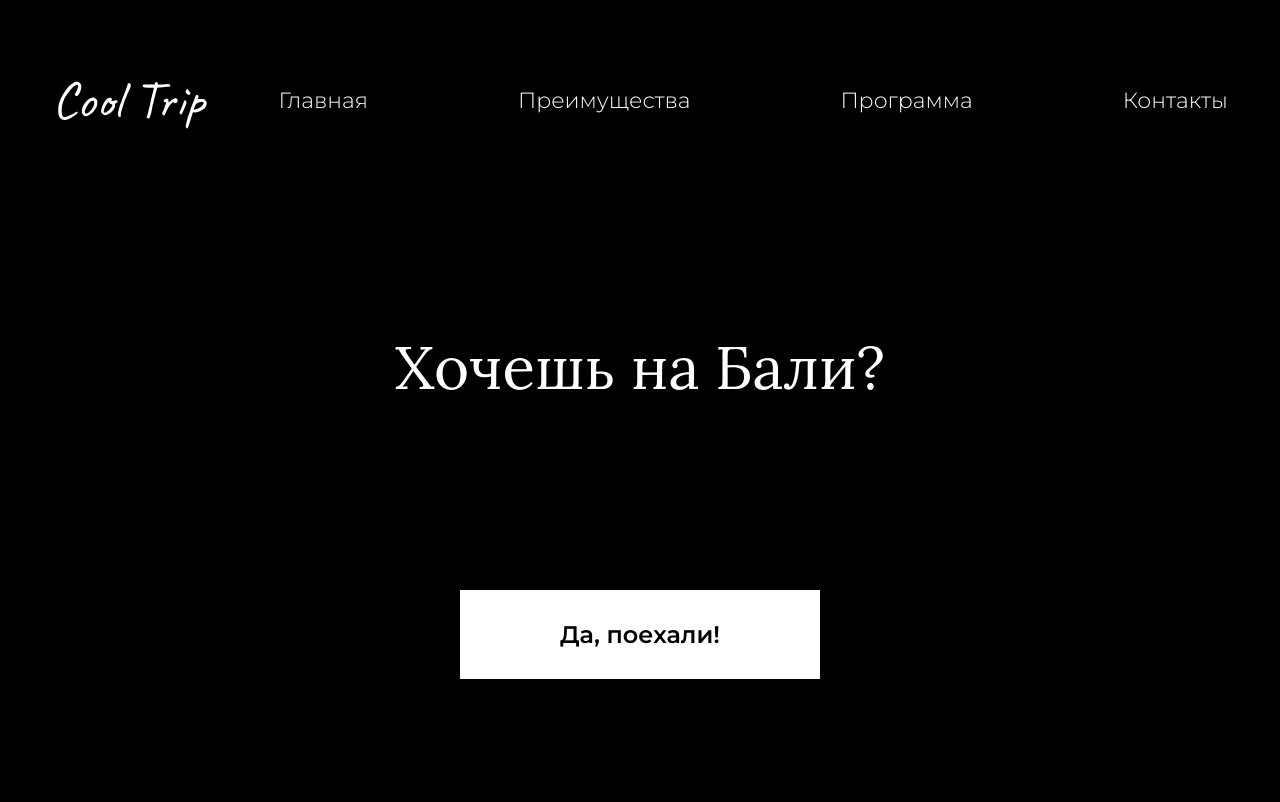
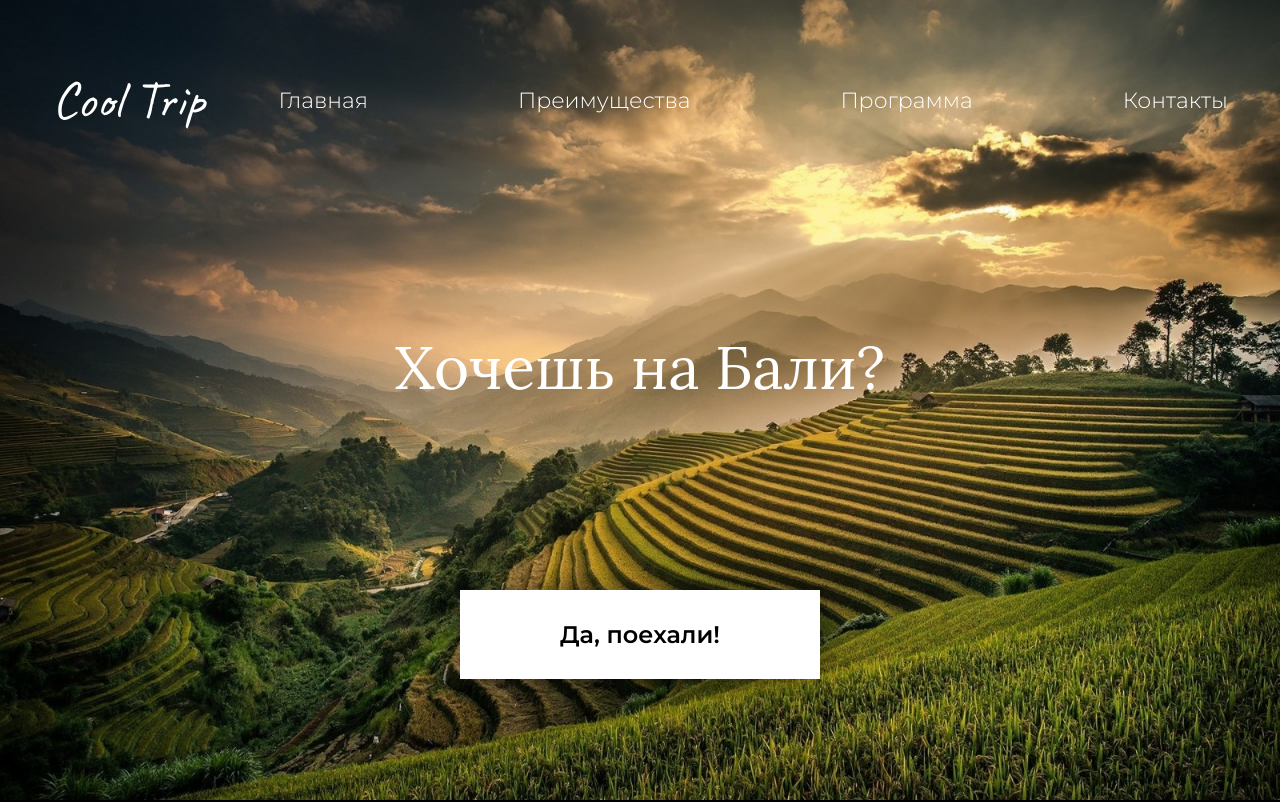
Before and after one commit to Azat-web/bali, a plain HTML site: page index.html in a window 1280 px wide. Shown: the top 802 px of the page. Drawn offline with nearby package versions, Linux system fonts and the light colour scheme.

Commit message:
Update style.css

```diff
--- a/css/style.css
+++ b/css/style.css
@@ -41,7 +41,7 @@ ul {
 /*Header start*/
 
 .header {
-  background-image: url('images/header4.jpg');
+  background-image: url('../images/header4.jpg');
   background-repeat: no-repeat;
   height: 100vh;
   background-size: cover;
```
